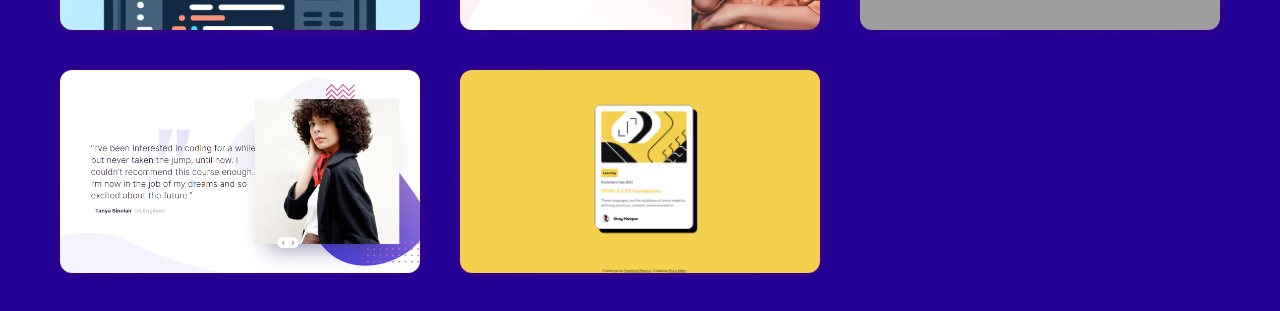
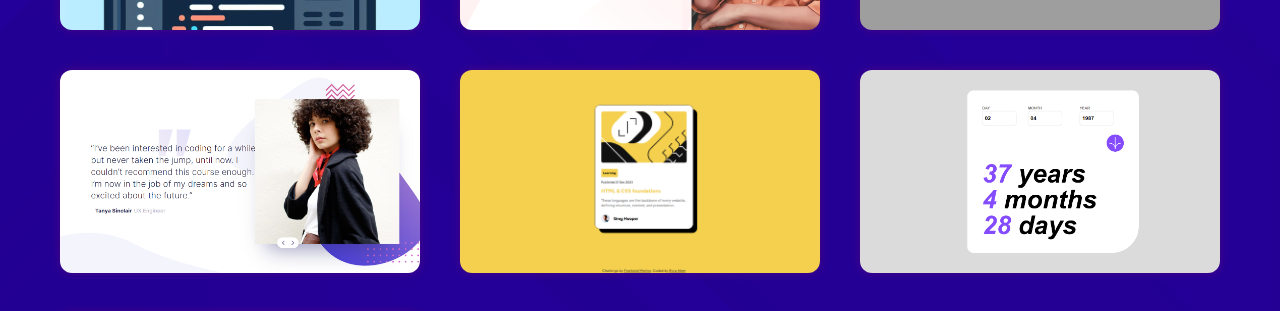
Before and after one commit to Rgit915/frontend-flow, a React (Vite) app: page /projects in a window 1280 px wide. Shown: the part 587-898 px from the top of the page. Built offline with nearby package versions, Linux system fonts and the light colour scheme; grey boxes are pictures that could not be loaded.

Commit message:
Update tasksData with task 9&10 info

```diff
--- a/src/data/tasksData.js
+++ b/src/data/tasksData.js
@@ -6,7 +6,8 @@ import taskImage5 from '../assets/images/task005.png';
 import taskImage6 from '../assets/images/task006.png';
 import taskImage7 from '../assets/images/task007.png';
 import taskImage8 from '../assets/images/task008.png';
-
+import taskImage9 from '../assets/images/task009.png';
+import taskImage10 from '../assets/images/task010.png';
 const taskData = [
   {
     id: '001',
@@ -85,6 +86,24 @@ const taskData = [
     codeRepo:"https://github.com/Rgit915/blog-preview-card",
     liveLink:"https://rgit915.github.io/blog-preview-card/",
   },
+  {
+    id: '009',
+    image: taskImage9,
+    title: 'Age Calculator app',
+    description: [''],
+    tools: ['REACT','TAILWINDCSS'],
+    codeRepo:"https://github.com/Rgit915/age-calculator-app",
+    liveLink:"https://age-calculator-rora.netlify.app/",
+  },
+  {
+    id: '010',
+    image: taskImage10,
+    title: 'Product list with Cart',
+    description: [''],
+    tools: ['NEXTJS','TAILWINDCSS'],
+    codeRepo:"https://github.com/Rgit915/product-list-with-cart",
+    liveLink:"https://product-list-with-cart-rgit915s-projects.vercel.app/",
+  },
 ];
 
 export default taskData;
```
